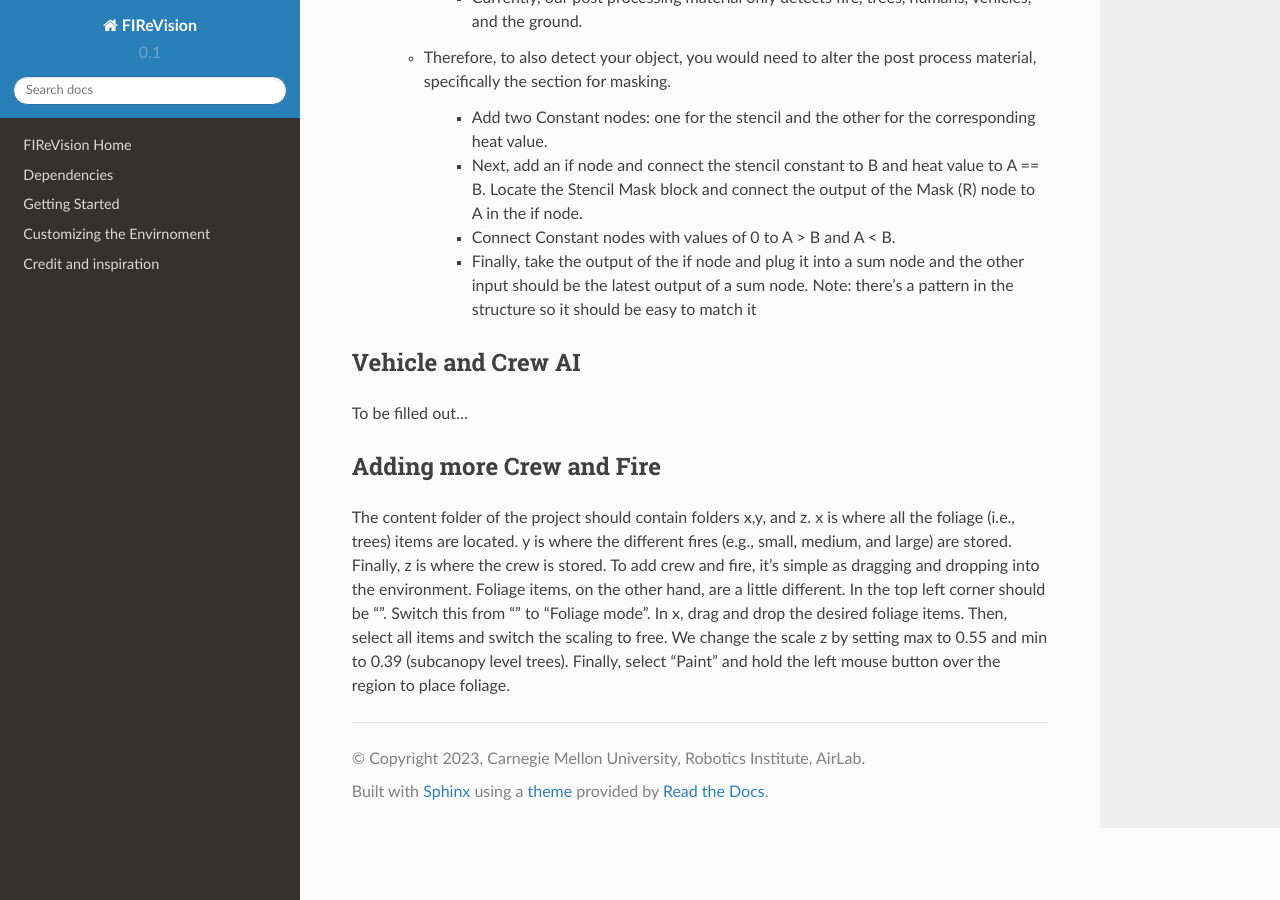
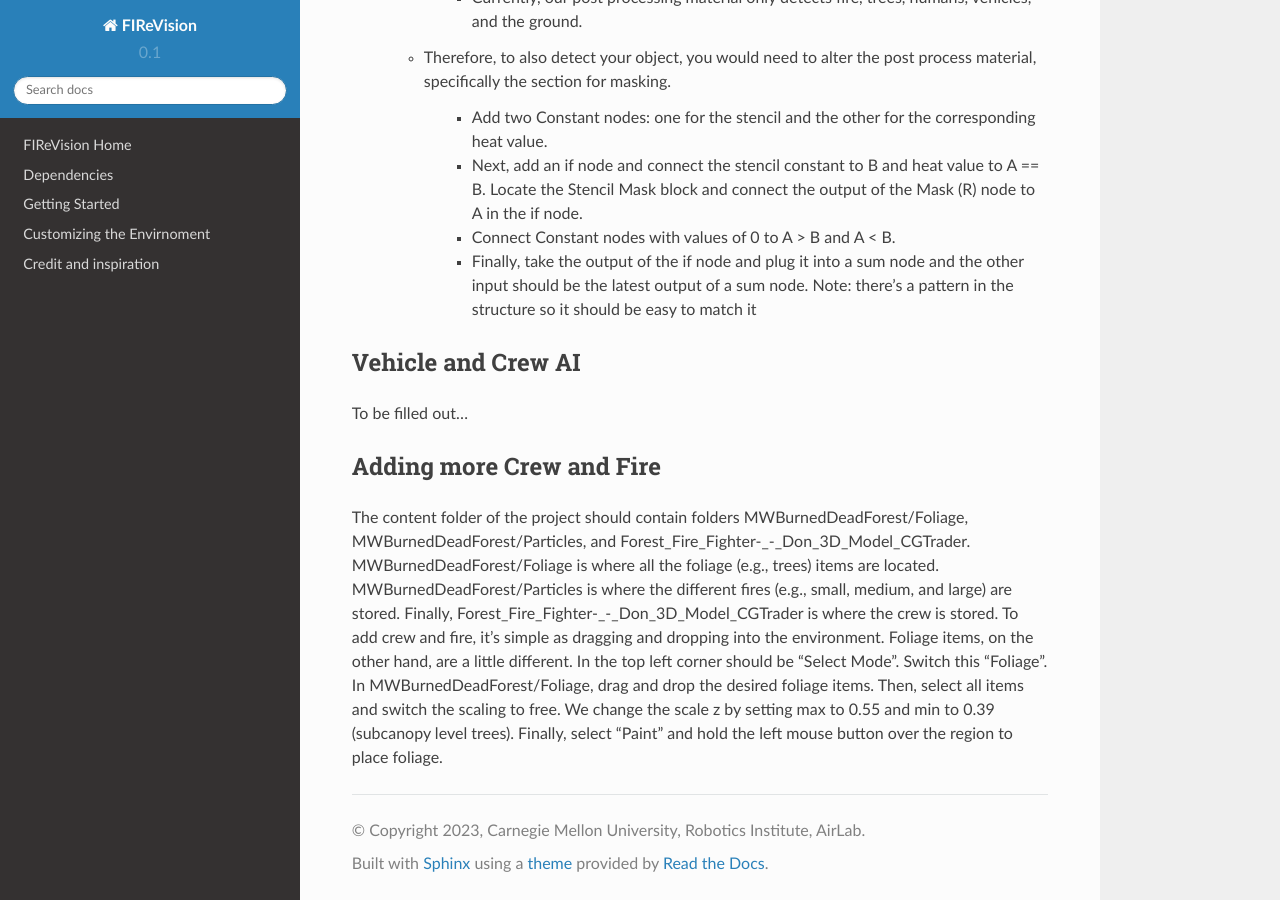
Before and after one commit to castacks/firevision_sim, a Sphinx documentation site: the page built from docs/development.rst, in a window 1280 px wide and 900 px high, scrolled down 1771 px. Built offline with Sphinx 7.4.7 and the Read the Docs theme 2.0.0, drawn with Linux system fonts in a browser that asks for light colours; pages that are not in the unit, such as notebooks, are missing from menus.

Commit message:
Update development.rst

```diff
--- a/docs/development.rst
+++ b/docs/development.rst
@@ -61,4 +61,4 @@
 
 Adding more Crew and Fire
 -----
-The content folder of the project should contain folders x,y, and z. x is where all the foliage (i.e., trees) items are located. y is where the different fires (e.g., small, medium, and large) are stored. Finally, z is where the crew is stored. To add crew and fire, it's simple as dragging and dropping into the environment. Foliage items, on the other hand, are a little different. In the top left corner should be "". Switch this from "" to "Foliage mode". In x, drag and drop the desired foliage items. Then, select all items and switch the scaling to free. We change the scale z by setting max to 0.55 and min to 0.39 (subcanopy level trees). Finally, select "Paint" and hold the left mouse button over the region to place foliage.
+The content folder of the project should contain folders MWBurnedDeadForest/Foliage, MWBurnedDeadForest/Particles, and Forest_Fire_Fighter-_-_Don_3D_Model_CGTrader. MWBurnedDeadForest/Foliage is where all the foliage (e.g., trees) items are located. MWBurnedDeadForest/Particles is where the different fires (e.g., small, medium, and large) are stored. Finally, Forest_Fire_Fighter-_-_Don_3D_Model_CGTrader is where the crew is stored. To add crew and fire, it's simple as dragging and dropping into the environment. Foliage items, on the other hand, are a little different. In the top left corner should be "Select Mode". Switch this "Foliage". In MWBurnedDeadForest/Foliage, drag and drop the desired foliage items. Then, select all items and switch the scaling to free. We change the scale z by setting max to 0.55 and min to 0.39 (subcanopy level trees). Finally, select "Paint" and hold the left mouse button over the region to place foliage.
```
